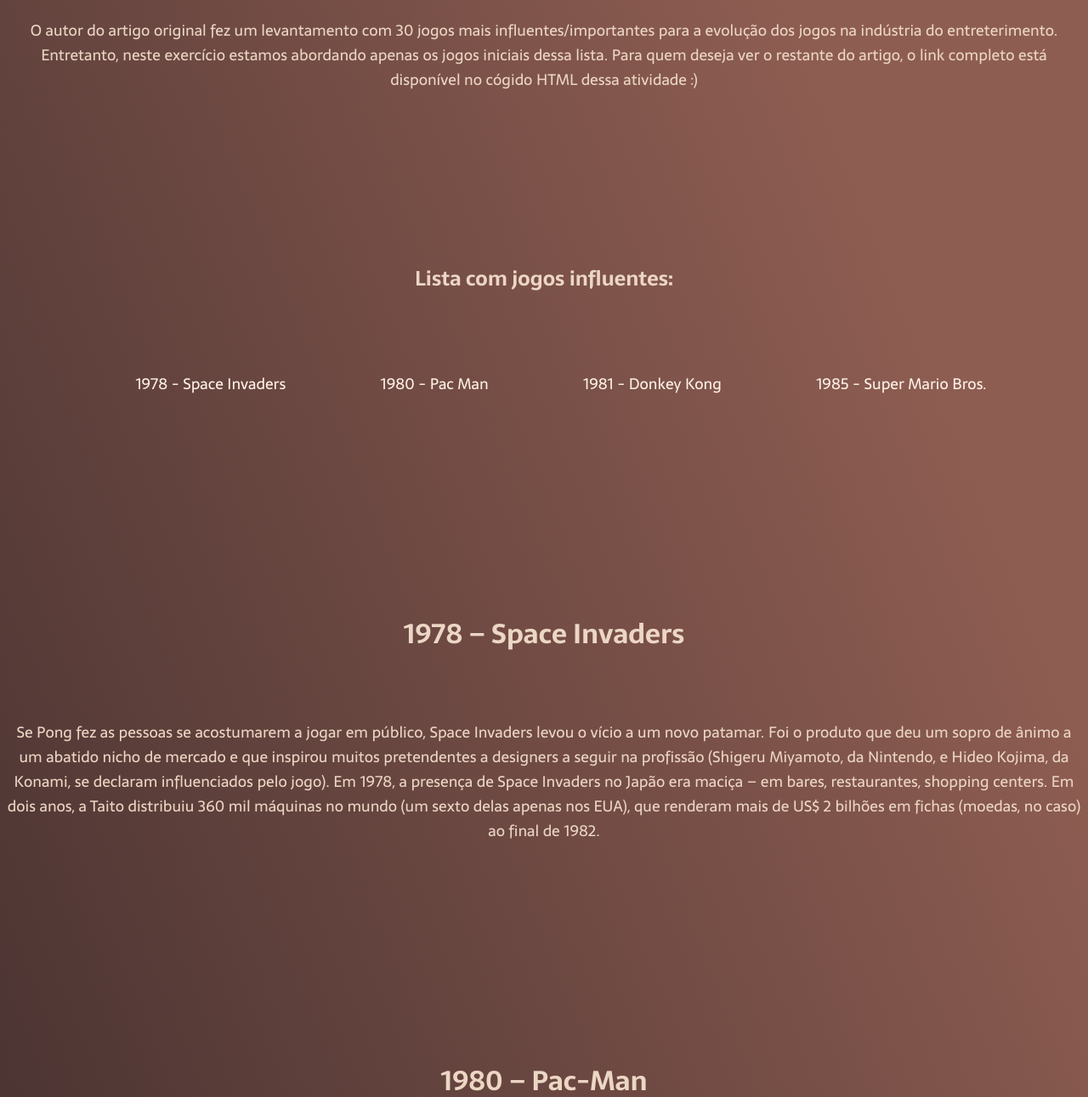
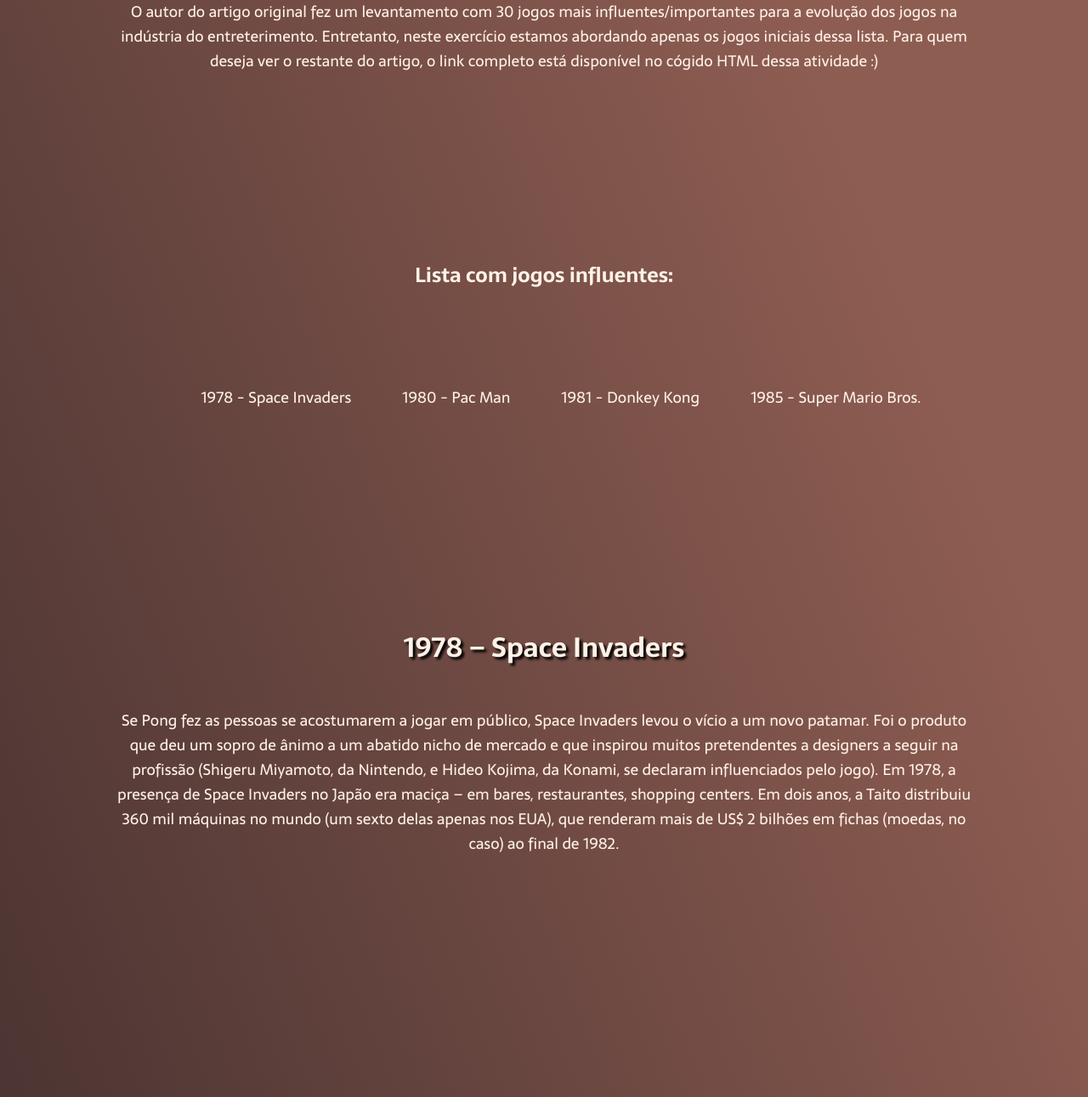
Before and after one commit to anaclarasantza/ATIVIDADE0207, a plain HTML site: page index.html in a window 1280 px wide. Shown: the part 240-1531 px from the top of the page at 85% size. Drawn offline with Linux system fonts and the light colour scheme.

Commit message:
Corrigir bugs, arrumar alinhamento e otimizar código

```diff
--- a/estilo.css
+++ b/estilo.css
@@ -1,106 +1,70 @@
 @import url('https://fonts.googleapis.com/css2?family=Righteous&family=Sarala:wght@400;700&display=swap');
+
+* {
+    text-align: center;
+    color: #FFF2E7;
+    font-family: 'Sarala', sans-serif;
+}
 
 body {
     font-size: 100%;
     background: linear-gradient(68.15deg, #2F2325 16.62%, #8E5D52 85.61%);
 }
 
+#intro-pag {
+    display: flex;
+    flex-direction: column;
+
+    align-items: center;
+    justify-content: center;
+}
+
 .conteudo-principal-escrito-titulo {
-    display: flex;
-    align-items: center;
-    justify-content: space-around;
     padding: 24px;
     font-family: 'Righteous', cursive;
     font-weight: 400;
     font-size: 64px;
-    color: #FFF2E7;
 }
 
-.conteudo-principal-escrito-paragrafo {
-    display: flex;
-    text-align: center;
-    justify-content: center;
-    padding-top: 48px;
-    font-family: 'Sarala', sans-serif;
+.conteudo-principal-escrito-paragrafo{
     font-weight: 300;
     font-size: 18px;
-    color: #ECD6C4;
+    width: 80%;
 }
 
 .conteudo-principal-escrito-subtitulo {
-    display: flex;
-    align-items: center;
-    justify-content: center;
     padding-top: 180px;
-    font-family: 'Sarala', sans-serif;
     font-weight: 400;
     font-size: 24px;
-    color:#ECD6C4;
 }
 
 .conteudo-principal-escrito-lista {
+    display: flex;
     list-style: none;
-    display: flex;
-    flex-direction: row;
     align-items: center;
-    justify-content: space-evenly;
+    justify-content: center;
     margin-top: 90px;
     margin-bottom: 180px;
 }
 
 .conteudo-principal-escrito-lista-item {
+    margin: auto 30px;
     text-decoration: none;
-    font-family: 'Sarala', sans-serif;
-    color: #FFF2E7;
     font-weight: 400;
     font-size: 18px;
 }
 
-#space {
+.conteudo-padrao {
     display: flex;
+    flex-direction: column;
     align-items: center;
     justify-content: center;
-    font-family: 'Sarala', sans-serif;
-    font-weight: 800;
-    font-size: 32px;
-    color:#ECD6C4;
-    text-shadow: 4px 5px 4px 0px #00000040;
-}
-
-#pac {
-    display: flex;
-    align-items: center;
-    justify-content: center;
-    font-family: 'Sarala', sans-serif;
-    font-weight: 800;
-    font-size: 32px;
-    color:#ECD6C4;
-    text-shadow: 4px 5px 4px 0px #00000040;
-}
-
-#dk {
-    display: flex;
-    align-items: center;
-    justify-content: center;
-    font-family: 'Sarala', sans-serif;
-    font-weight: 800;
-    font-size: 32px;
-    color:#ECD6C4;
-    text-shadow: 4px 5px 4px 0px #00000040;
-}
-
-#mario {
-    display: flex;
-    align-items: center;
-    justify-content: center;
-    font-family: 'Sarala', sans-serif;
-    font-weight: 800;
-    font-size: 32px;
-    color:#ECD6C4;
-    text-shadow: 4px 5px 4px 0px #00000040;
-}
-
-.conteudo-padrao {
     padding-top: 48px;
     margin-bottom: 180px;
 }
+
+.conteudo-padrao h2 {
+    text-shadow: 3px 3px 3px black;
+    font-weight: 800;
+    font-size: 32px;
+}
```
